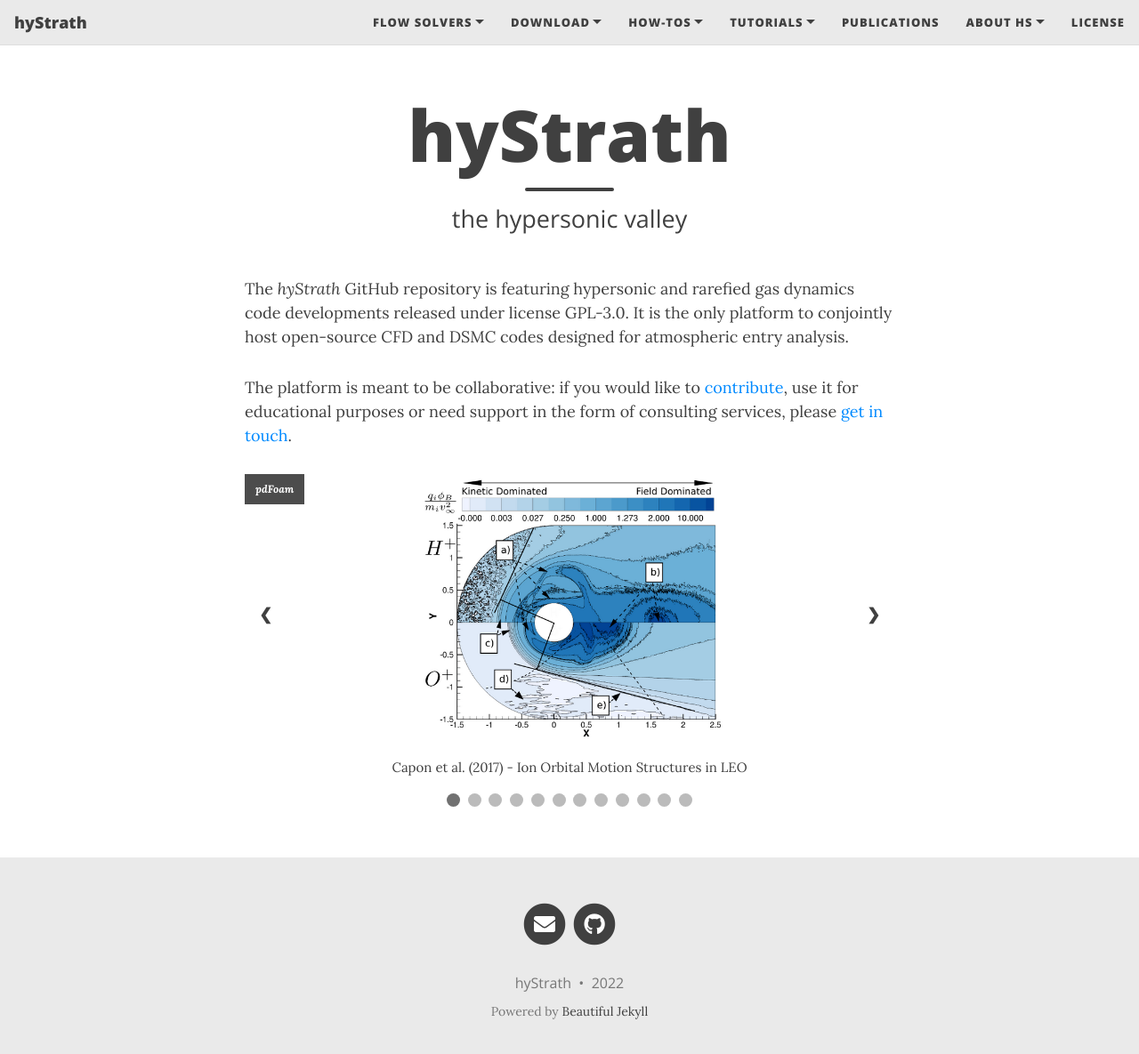
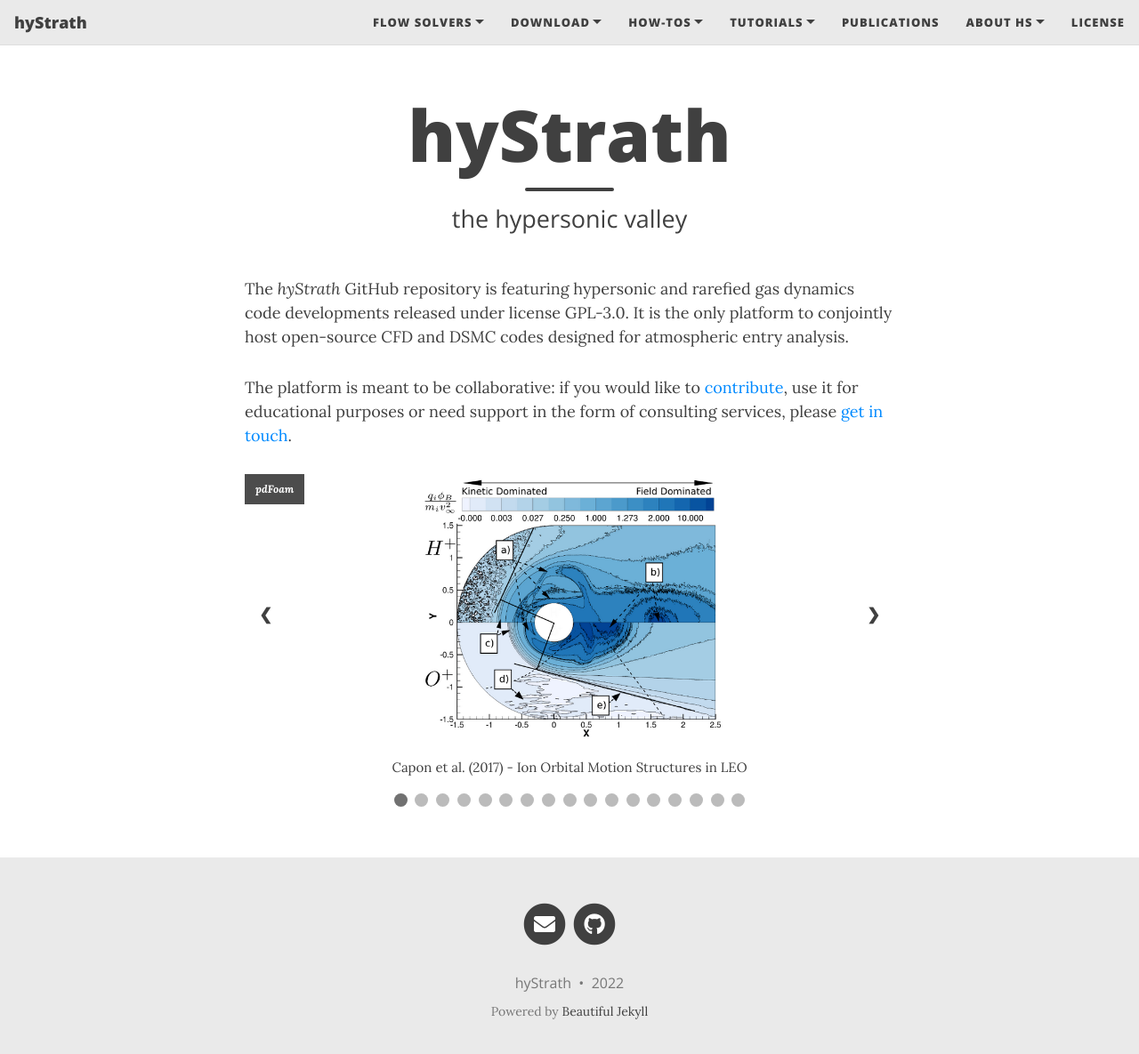
Before and after one commit to hystrath/hystrath.github.io, a Jekyll site: the page built from index.html, in a window 1280 px wide and 1198 px high. Shown: the top 1185 px of the window at 89% size. Built offline with Jekyll 4.4.1, drawn with Linux system fonts in a browser that asks for light colours; nearby versions of some CDN libraries; the list of posts is cut into pages by our own code.

Commit message:
Editing pages

```diff
--- a/index.html
+++ b/index.html
@@ -46,6 +46,12 @@ The platform is meant to be collaborative: if you would like to <a href="https:/
   </div>
 
   <div class="hyStrathSlides">
+    <div class="solvernametext">dsmcFoam+</div>
+    <img src="/docs/img/gallery/Palharini2014-PathfinderCh.png" style="height:300px">
+    <div class="text">Palharini (2014) - Heat transfer coefficient for the Pathfinder probe</div>
+  </div>
+
+  <div class="hyStrathSlides">
     <div class="solvernametext">rhoCentralFoam</div>
     <img src="/docs/img/gallery/Espinoza15-SodShockTube.png" style="height:300px">
     <div class="text">Espinoza et al. (2015) - Sod shock tube simulation with Adaptive Mesh Refinement (AMR)</div>
@@ -61,6 +67,18 @@ The platform is meant to be collaborative: if you would like to <a href="https:/
     <div class="solvernametext">ARC</div>
     <img src="/docs/img/gallery/Renato17-PathfinderHeatFlux.png" style="height:300px">
     <div class="text">Renato and Scanlon (2017) - 3-D ablation and thermal response for the Pathfinder capsule</div>
+  </div>
+
+  <div class="hyStrathSlides">
+    <div class="solvernametext">hyperFoam</div>
+    <img src="/docs/img/gallery/Espinoza18-Hybridmethodology.png" style="height:300px">
+    <div class="text">Espinoza (2018) - Buffer layers methodology for the hybrid CFD-DSMC solver</div>
+  </div>
+
+  <div class="hyStrathSlides">
+    <div class="solvernametext">hyperFoam</div>
+    <img src="/docs/img/gallery/Espinoza18-Mach6hypersoniccylinder.png" style="height:300px">
+    <div class="text">Espinoza (2018) - Hybrid CFD-DSMC simulation of a Mach 6 hypersonic cylinder</div>
   </div>
 
   <div class="hyStrathSlides">
@@ -82,6 +100,12 @@ The platform is meant to be collaborative: if you would like to <a href="https:/
   </div>
 
   <div class="hyStrathSlides">
+    <div class="solvernametext">rhoCentralFoam</div>
+    <img src="/docs/img/gallery/Espinoza18-HollowCylinder.png" style="height:300px">
+    <div class="text">Espinoza (2018) - Mach 9 hollow cylinder simulation at 0 degrees angle of attack</div>
+  </div>
+
+  <div class="hyStrathSlides">
     <div class="solvernametext">hyFoam</div>
     <img src="/docs/img/gallery/Hoste21-HB2FlareGeometry.png" style="height:300px">
     <div class="text">Hoste and Casseau (2021) - HB-2 flare, geometry</div>
@@ -92,6 +116,13 @@ The platform is meant to be collaborative: if you would like to <a href="https:/
     <img src="/docs/img/gallery/Hoste21-HB2FlareHeatflux.png" style="height:300px">
     <div class="text">Hoste and Casseau (2021) - HB-2 flare, heat flux profile</div>
   </div>
+
+  <div class="hyStrathSlides">
+    <div class="solvernametext">dsmcFoam+</div>
+    <img src="/docs/img/gallery/Palharini14-TemperatureContoursOrionCommandModule.png" style="height:300px">
+    <div class="text">Palharini (2014) - Temperature contours over the Orion Command Module at 95 and 105 km altitude</div>
+  </div>
+
 
   <!-- Next and previous buttons -->
   <a class="prev" onclick="plusSlides(-1)">&#10094;</a>
@@ -115,6 +146,11 @@ The platform is meant to be collaborative: if you would like to <a href="https:/
   <span class="dot" onclick="currentSlide(10)"></span>
   <span class="dot" onclick="currentSlide(11)"></span>
   <span class="dot" onclick="currentSlide(12)"></span>
+  <span class="dot" onclick="currentSlide(13)"></span>
+  <span class="dot" onclick="currentSlide(14)"></span>
+  <span class="dot" onclick="currentSlide(15)"></span>
+  <span class="dot" onclick="currentSlide(16)"></span>
+  <span class="dot" onclick="currentSlide(17)"></span>
 </div>
 
 
```
Also changed, not shown: docs/img/gallery/Espinoza18-HollowCylinder.png (added), docs/img/gallery/Espinoza18-Hybridmethodology.png (added), docs/img/gallery/Espinoza18-Mach6hypersoniccylinder.png (added), docs/img/gallery/Palharini14-TemperatureContoursOrionCommandModule.png (added), docs/img/gallery/Palharini2014-PathfinderCh.png (added).
